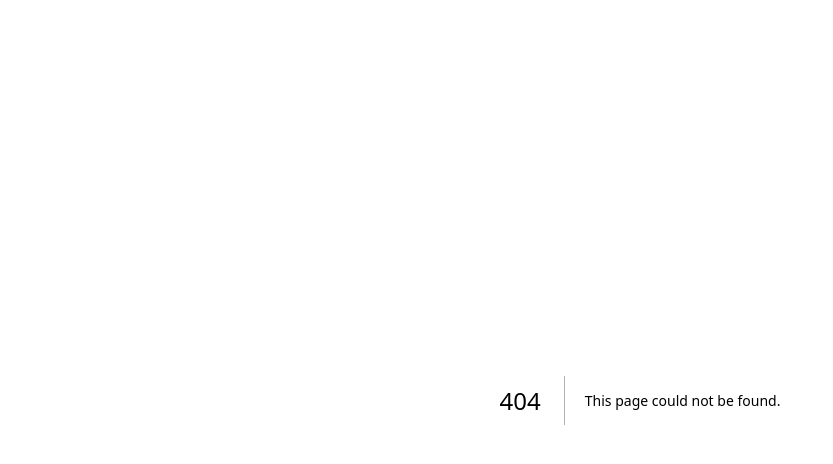
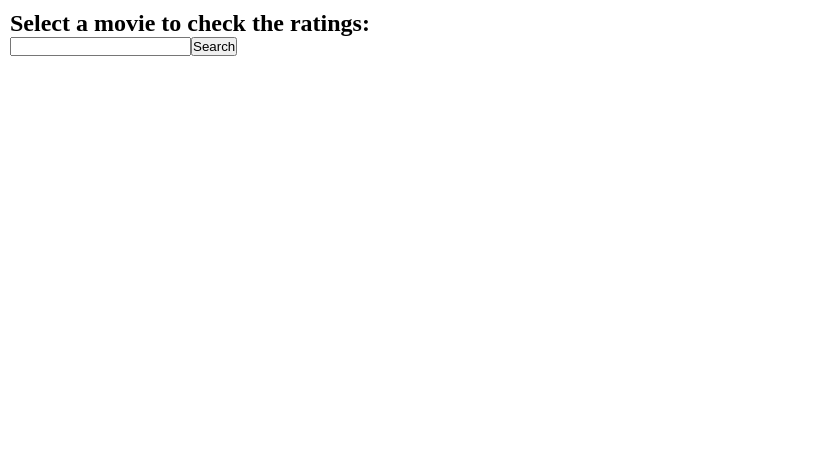
Before and after one commit to LemonTorrent/movie-review-site, a Next.js app in the folder final-project/: page /search/1 in a window 1280 px wide. Before the commit this address had no page. Shown: the top 464 px of the page, without its empty margins (0-833 px from the left). Built offline with nearby package versions, Linux system fonts and the light colour scheme.

Commit message:
Working on routing, routing is wonky

```diff
--- a/final-project/components/Search.js
+++ b/final-project/components/Search.js
@@ -60,6 +60,17 @@ function Search(props, { query }) {
                 e.preventDefault()
                 console.log("e")
                 setSearchParams(inputQuery)
+                router.push(
+                    {
+                      pathname: `/search`,
+                      query: {
+                        inputQuery
+                      }
+                    },
+                    `/search/${inputQuery}`,
+                    {shallow: true}
+                );
+
             }}>
                 <input value={inputQuery} onChange={e => {setInputQuery(e.target.value)}} />
                 <button type="submit">Search</button>
--- /dev/null
+++ b/final-project/pages/search/[query].js
@@ -0,0 +1,7 @@
+import Search from '../../components/Search';
+
+export default function Home() {
+    return (
+        <Search />
+    )
+}
```
